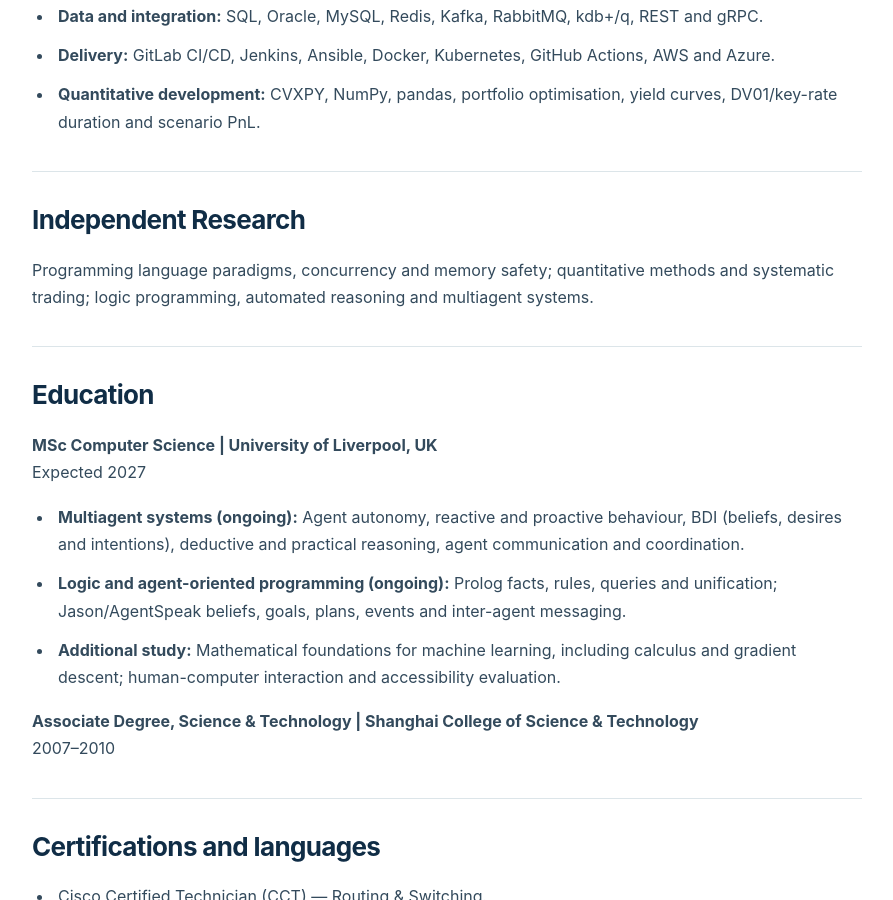
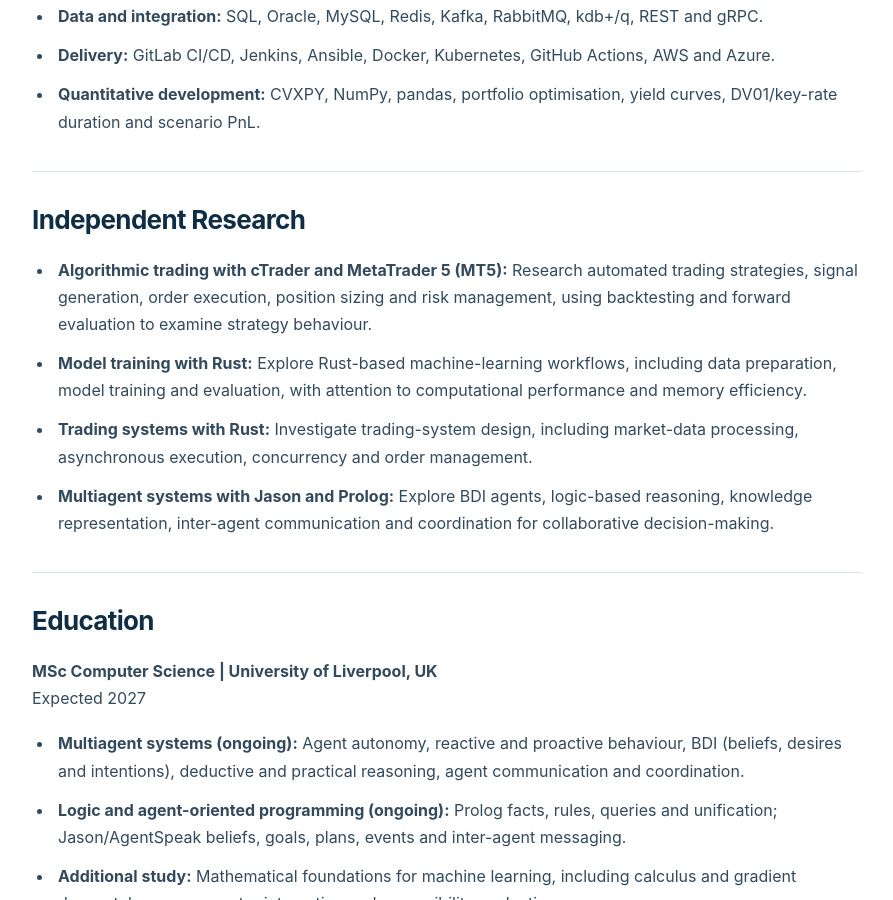
Before and after one commit to richardgong1987/resume, a Jekyll site: the page built from gong_hanjin_english.md, in a window 1280 px wide and 900 px high, scrolled down 4040 px. Shown: the whole window, without its empty margins (193-1086 px from the left). Built offline with Jekyll 4.4.1, drawn with Linux system fonts in a browser that asks for light colours.

Commit message:
Expand independent research in trading, Rust model training and multiagent systems

```diff
--- a/gong_hanjin_english.md
+++ b/gong_hanjin_english.md
@@ -125,7 +125,10 @@
 
 ## Independent Research
 
-Programming language paradigms, concurrency and memory safety; quantitative methods and systematic trading; logic programming, automated reasoning and multiagent systems.
+- **Algorithmic trading with cTrader and MetaTrader 5 (MT5):** Research automated trading strategies, signal generation, order execution, position sizing and risk management, using backtesting and forward evaluation to examine strategy behaviour.
+- **Model training with Rust:** Explore Rust-based machine-learning workflows, including data preparation, model training and evaluation, with attention to computational performance and memory efficiency.
+- **Trading systems with Rust:** Investigate trading-system design, including market-data processing, asynchronous execution, concurrency and order management.
+- **Multiagent systems with Jason and Prolog:** Explore BDI agents, logic-based reasoning, knowledge representation, inter-agent communication and coordination for collaborative decision-making.
 
 ## Education
 
```
Also changed, not shown: 1 other file.
